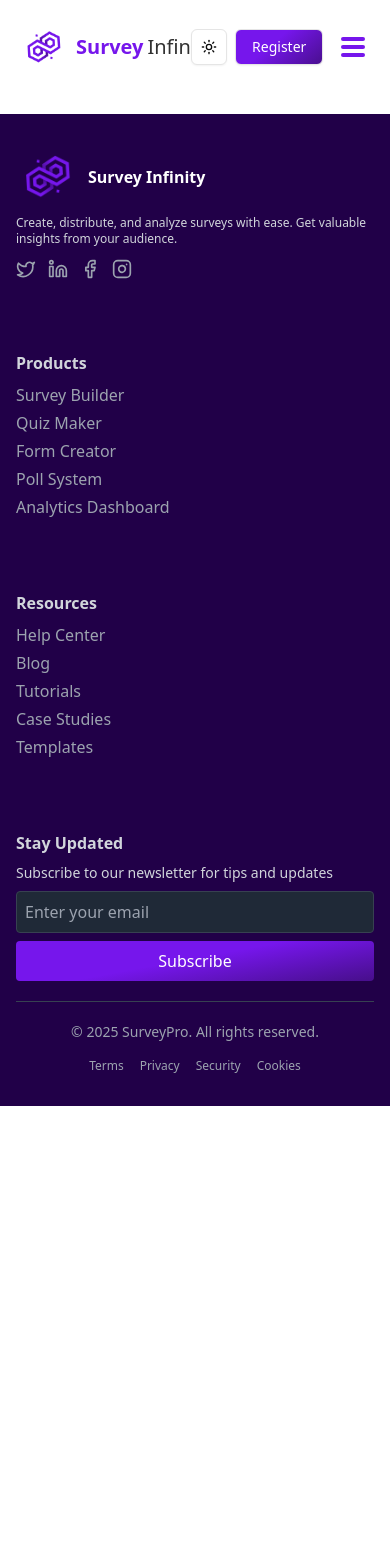
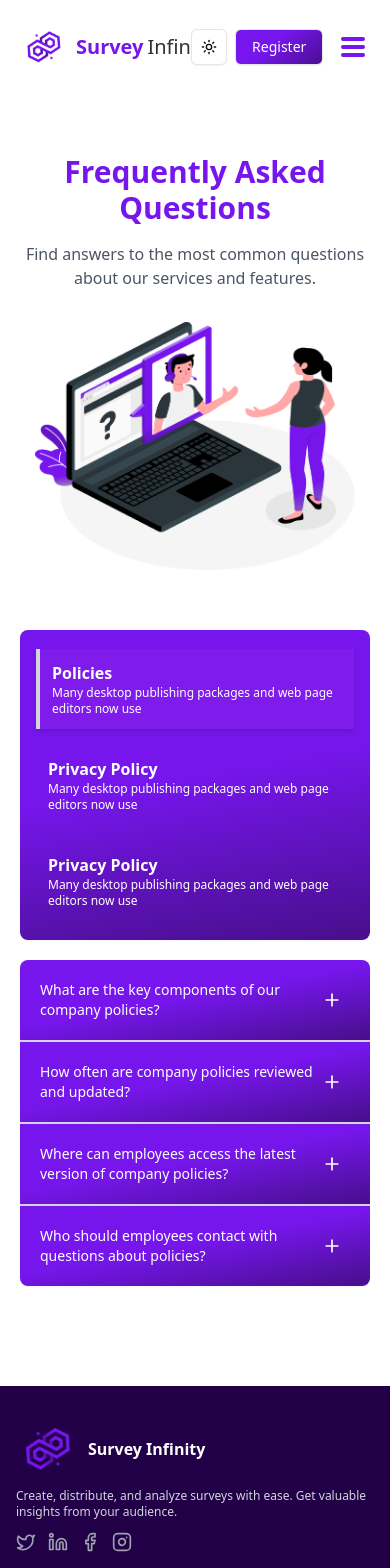
Before and after one commit to Ahmedatia99/Survey-Monkey, a React (Vite) app in the folder client/: page /faq in a window 390 px wide. Shown: the top 1568 px of the page. Before the commit the page ends 1106 px from the top, so only its background shows below. Built offline with nearby package versions, Linux system fonts and the light colour scheme.

Commit message:
finsish FAQ page With dark and responsive and add framer-motion for  animation

```diff
--- a/client/package.json
+++ b/client/package.json
@@ -16,6 +16,7 @@
     "@radix-ui/react-slot": "^1.2.0",
     "class-variance-authority": "^0.7.1",
     "clsx": "^2.1.1",
+    "framer-motion": "^12.18.1",
     "lucide-react": "^0.503.0",
     "path": "^0.12.7",
     "react": "^19.0.0",
--- a/client/src/App.jsx
+++ b/client/src/App.jsx
@@ -7,6 +7,8 @@ import Signup from "./pages/Signup";
 import Navbar from "./components/comman/Navbar";
 import { ThemeProvider } from "@/components/theme-provider";
 import Footer from "./components/comman/Footer";
+import FAQ from "./pages/FAQ";
+import Feature from "./pages/Feature";
 
 function App() {
   return (
@@ -20,6 +22,8 @@ function App() {
         <Routes>
           <Route path="/" element={<Home />} />
           <Route path="/about" element={<About />} />
+          <Route path="/faq" element={<FAQ />} />
+          <Route path="/feature" element={<Feature />} />
           <Route path="/" element={<Login />} />
           <Route path="/" element={<Signup />} />
         </Routes>
--- a/client/src/components/comman/FAQ.jsx
+++ b/client/src/components/comman/FAQ.jsx
@@ -1,22 +1,65 @@
-import React from "react";
+import { useState } from "react";
+import { motion, AnimatePresence } from "framer-motion";
+import { Plus, Minus } from "lucide-react";
+const FAQ = ({ questions }) => {
+  const [visibleIndex, setVisibleIndex] = useState(null); // For visibility toggling based on number type
 
-const FAQ = ({ questions }) => {
+  const toggleVisibility = (index) => {
+    setVisibleIndex(visibleIndex === index ? null : index);
+  };
+
   return (
-    <>
-      {questions.map((question) => (
-        <div
-          key={question.id}
-          className="mb-4 bg-[#BF4EE81F] p-4 rounded-lg shadow-md"
-        >
-          <h3 className="text-lg text-purple dark:text-white font-semibold flex items-center">
-            <span className="mr-2">{question.icon}</span>
-            {question.question}
-          </h3>
-          <p className="text-gray-600 dark:text-gray-400">{question.answer}</p>
-        </div>
-      ))}
-    </>
+    <div className="flex flex-col flex-1 bg-transparent rounded-lg shadow-sm overflow-y-auto w-fit md:w-[550px]">
+      {questions?.length > 0 ? (
+        questions.map((el) => (
+          <div
+            key={el.id}
+            className="p-5 border-b-2 border-gray-300 gradient text-white last:border-b-0"
+          >
+            <div className="flex items-center justify-between ">
+              <h2 className=" text-base max-sm:text-sm">{el.ques}</h2>
+              <button
+                onClick={() => toggleVisibility(el.id)}
+                aria-expanded={visibleIndex === el.id}
+                aria-label={
+                  visibleIndex === el.id ? "Collapse answer" : "Expand answer"
+                }
+                className="transition-all p-2 rounded-md"
+              >
+                {visibleIndex === el.id ? (
+                  <Minus
+                    size={20}
+                    className="md:ml-8 sm:ml-3 cursor-pointer "
+                  />
+                ) : (
+                  <Plus
+                    size={20}
+                    className="md:ml-8 sm:ml-3 rounded-md cursor-pointer"
+                  />
+                )}
+              </button>
+            </div>
+            <AnimatePresence>
+              {visibleIndex === el.id ? (
+                <motion.div
+                  layout
+                  initial={{ opacity: 0, height: 0 }}
+                  animate={{ opacity: 1, height: "auto" }}
+                  exit={{ opacity: 1, height: 0 }}
+                  transition={{ duration: 0.3, ease: "easeInOut" }}
+                  className="overflow-hidden mt-4"
+                >
+                  <hr className="border-gray-400" />
+                  <p className="w-full p-4 text-sm md:text-base">{el.ans}</p>
+                </motion.div>
+              ) : null}
+            </AnimatePresence>
+          </div>
+        ))
+      ) : (
+        <p className="text-gray-500 text-center">Select type of Questions.</p>
+      )}
+    </div>
   );
 };
-
 export default FAQ;
--- /dev/null
+++ b/client/src/components/faq/FaqHeading.jsx
@@ -0,0 +1,24 @@
+import React from "react";
+
+const FaqHeading = () => {
+    return (
+        <section className="flex flex-col lg:flex-row justify-around items-center py-5 md:py-10 lg:py-20 gap-8">
+            <div className="flex flex-col justify-center items-center lg:items-start text-center lg:text-left">
+                <h1 className="text-purple text-3xl md:text-4xl font-bold mb-4">
+                    Frequently Asked Questions
+                </h1>
+                <p className="text-base text-gray-600 dark:text-white max-w-md">
+                    Find answers to the most common questions about our services and
+                    features.
+                </p>
+            </div>
+            <img
+                src="./image/FAQ.png"
+                alt="FAQ"
+                className="w-full max-w-xs md:max-w-md lg:max-w-lg object-contain"
+            />
+        </section>
+    );
+};
+
+export default FaqHeading;
--- /dev/null
+++ b/client/src/components/faq/FaqQuestions.jsx
@@ -0,0 +1,42 @@
+import { useState } from "react";
+import FAQ from "@/components/comman/FAQ";
+import { questions, mainQuestion } from "@/constants/index";
+
+const FaqQuestions = () => {
+  const [clicked, setClicked] = useState(1);
+
+  const filteredQuestions = questions.filter(
+    (faq) => Number(faq.categoryId) === clicked
+  );
+
+  return (
+    <section className="py-10  flex items-center justify-center">
+      <div>
+        <div className="flex gap-5 max-lg:flex-col items-center lg:items-start">
+          {/* Sidebar Categories */}
+          <aside className="gradient text-white w-fit p-4 rounded-lg shadow-sm flex flex-col items-center justify-center gap-4 h-[310px]">
+            {mainQuestion.map((el) => (
+              <div
+                key={el.id}
+                onClick={() => setClicked(Number(el.id))}
+                className={`cursor-pointer transition-all p-3 ${
+                  clicked === Number(el.id)
+                    ? "border-l-4 border-gray-300 bg-purple500 shadow-md"
+                    : "hover:border-l-4 hover:border-gray-300 hover:bg-purple500"
+                }`}
+              >
+                <h1 className="text-lg font-semibold max-sm:text-base">
+                  {el.heading}
+                </h1>
+                <p className="text-sm max-sm:text-xs">{el.info}</p>
+              </div>
+            ))}
+          </aside>
+          <FAQ questions={filteredQuestions} />
+        </div>
+      </div>
+    </section>
+  );
+};
+
+export default FaqQuestions;
--- /dev/null
+++ b/client/src/constants/index.js
@@ -0,0 +1,92 @@
+export const questions = [
+  {
+    id: 0,
+    categoryId: 1,
+    ques: "What are the key components of our company policies?",
+    ans: "The key components include code of conduct, attendance, dress code, and workplace safety.",
+  },
+  {
+    id: 1,
+    categoryId: 1,
+    ques: "How often are company policies reviewed and updated?",
+    ans: "Company policies are reviewed annually and updated as needed to comply with regulations.",
+  },
+  {
+    id: 2,
+    categoryId: 1,
+    ques: "Where can employees access the latest version of company policies?",
+    ans: "Employees can access the latest policies on the company intranet under the 'Resources' section.",
+  },
+  {
+    id: 3,
+    categoryId: 1,
+    ques: "Who should employees contact with questions about policies?",
+    ans: "Employees should contact the HR department for any policy-related questions.",
+  },
+  {
+    id: 4,
+    categoryId: 2,
+    ques: "What personal information does the company collect from users?",
+    ans: "We collect names, email addresses, and usage data to improve our services.",
+  },
+  {
+    id: 5,
+    categoryId: 2,
+    ques: "How does the company protect user privacy?",
+    ans: "We use encryption, secure servers, and regular audits to protect user data.",
+  },
+  {
+    id: 6,
+    categoryId: 2,
+    ques: "Can users request deletion of their personal data?",
+    ans: "Yes, users can request data deletion by contacting our support team.",
+  },
+  {
+    id: 8,
+    categoryId: 2,
+    ques: "Is user data shared with third parties?",
+    ans: "User data is not shared with third parties without explicit consent.",
+  },
+  {
+    id: 12,
+    categoryId: 3,
+    ques: "What is the purpose of the privacy policy?",
+    ans: "The privacy policy explains how we collect, use, and protect user information.",
+  },
+  {
+    id: 13,
+    categoryId: 3,
+    ques: "How can users update their privacy preferences?",
+    ans: "Users can update their preferences in their account settings at any time.",
+  },
+  {
+    id: 14,
+    categoryId: 3,
+    ques: "What happens if the privacy policy changes?",
+    ans: "Users will be notified of significant changes via email or platform notifications.",
+  },
+  {
+    id: 15,
+    categoryId: 3,
+    ques: "Who can users contact for privacy concerns?",
+    ans: "Users can contact our Data Protection Officer at privacy@company.com.",
+  },
+];
+
+export const mainQuestion = [
+  {
+    id: 1,
+    heading: "Policies",
+    info: "Many desktop publishing packages and web page editors now use",
+  },
+  {
+    id: 2,
+    heading: "Privacy Policy",
+    info: "Many desktop publishing packages and web page editors now use",
+  },
+  {
+    id: 3,
+    heading: "Privacy Policy",
+    info: "Many desktop publishing packages and web page editors now use",
+  },
+];
--- a/client/src/pages/FAQ.jsx
+++ b/client/src/pages/FAQ.jsx
@@ -1,9 +1,14 @@
-import React from 'react'
+import React from "react";
+import FaqQuestions from "@/components/faq/FaqQuestions";
+import FaqHeading from "./../components/faq/FaqHeading";
 
 const FAQ = () => {
   return (
-    <div>FAQ</div>
-  )
-}
+    <section className="container mx-auto px-5 py-10">
+      <FaqHeading />
+      <FaqQuestions />
+    </section>
+  );
+};
 
-export default FAQ
+export default FAQ;
```
Also changed, not shown: client/public/image/FAQ.png (added), 1 other file (tests, documents, lock files or other folders).
